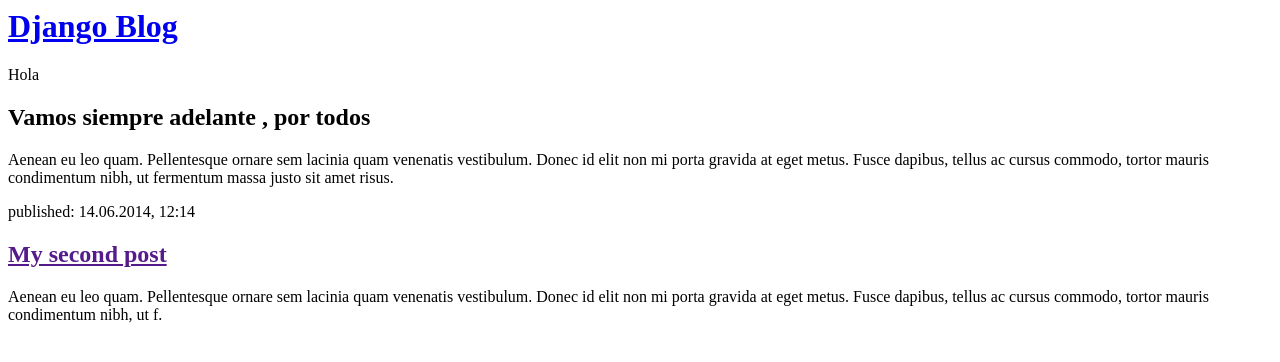
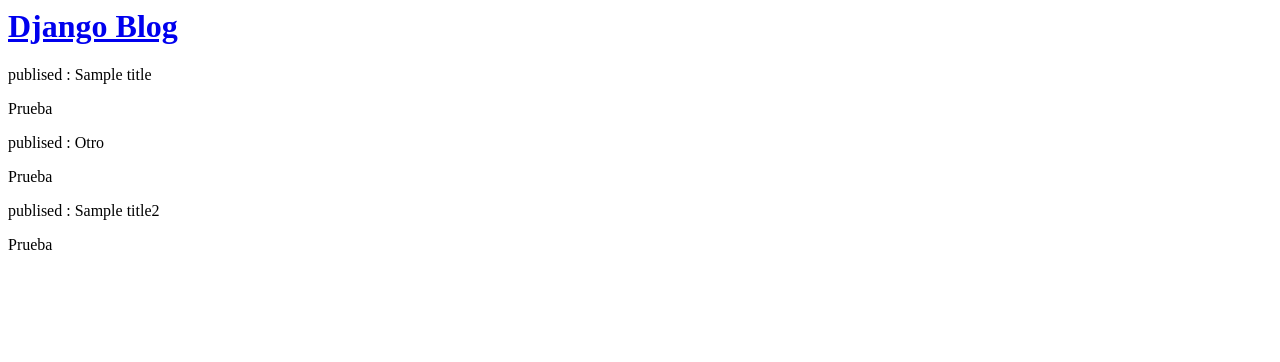
Before and after one commit to Iglojim/my-first-blog, a Django app: page / in a window 1280 px wide. Shown: the top 362 px of the page. Run offline with Django 3.2, Linux system fonts and the light colour scheme; data comes from the database, SQL or seed files in the repository; both versions use the stored data as it was after the commit.

Commit message:
Templates

```diff
--- a/blog/templates/blog/post_list.html
+++ b/blog/templates/blog/post_list.html
@@ -9,19 +9,14 @@
 			<h1> <a href = "https://www.google.es">Django Blog </a></h1>
 		</div>
 
-		<div>
-			<p> Hola </p>
-
-		<h2> Vamos siempre adelante , por todos </h2>
-		 <p>Aenean eu leo quam. Pellentesque ornare sem lacinia quam venenatis vestibulum. Donec id elit non mi porta gravida at eget metus. Fusce dapibus, tellus ac cursus commodo, tortor mauris condimentum nibh, ut fermentum massa justo sit amet risus.</p>
-		</div>
+		{% for post in posts%}
 
 		<div>
-			<p>published: 14.06.2014, 12:14</p>
-                <h2><a href="">My second post</a></h2>
-                <p>Aenean eu leo quam. Pellentesque ornare sem lacinia quam venenatis vestibulum. Donec id elit non mi porta gravida at eget metus. Fusce dapibus, tellus ac cursus commodo, tortor mauris condimentum nibh, ut f.</p>
-        </div>
+			<p>publised : {{ post.title }}	</p>
+			<p> {{ post.text }} </p>
 
+		</div>
+		 {% endfor %}
 
 	</body>
 </html>
--- a/blog/urls.py
+++ b/blog/urls.py
@@ -1,5 +1,5 @@
 from django.conf.urls import include, url
-from . import views
+from .import views
 
 urlpatterns = [
     url(r'^$', views.post_list),
--- a/blog/views.py
+++ b/blog/views.py
@@ -1,4 +1,7 @@
 from django.shortcuts import render
+from django.utils import timezone
+from .models import Post
 
 def post_list(request):
-    return render(request, 'blog/post_list.html', {})
+    posts = Post.objects.filter(published_date__lte=timezone.now()).order_by('published_date')
+    return render(request, 'blog/post_list.html', {'posts':posts})
```
Also changed, not shown: db.sqlite3.
